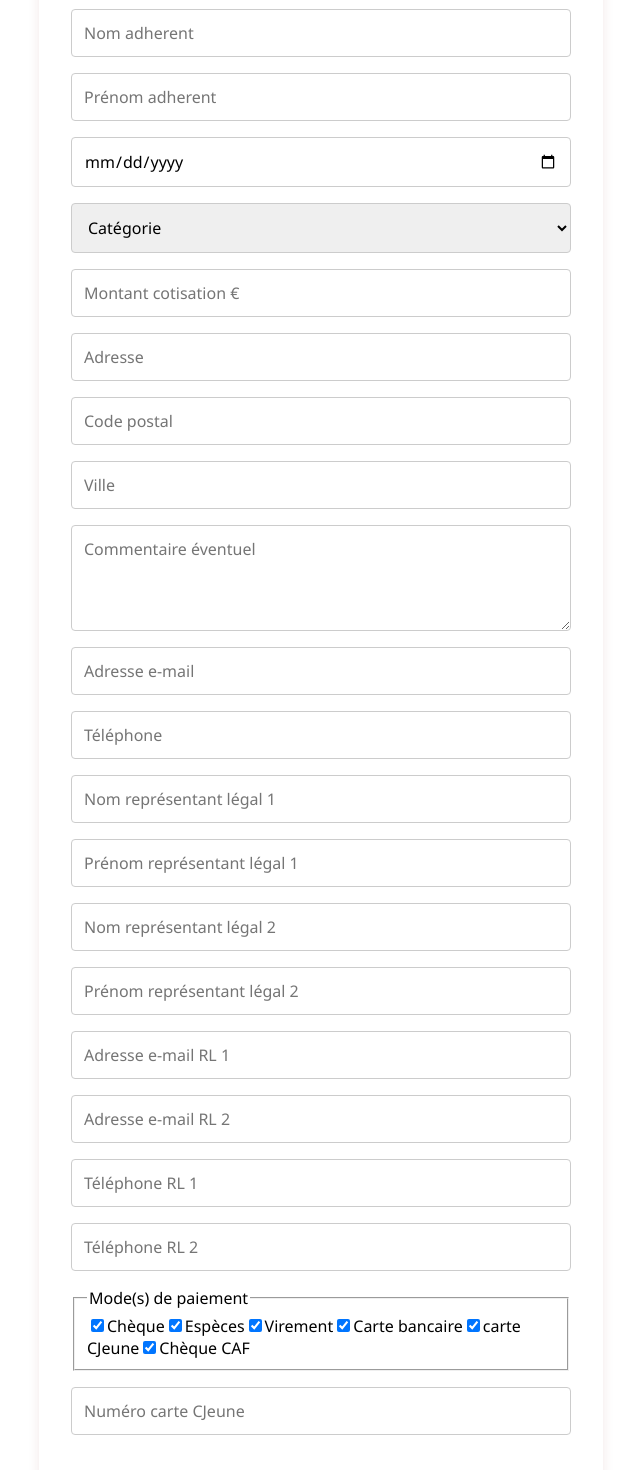
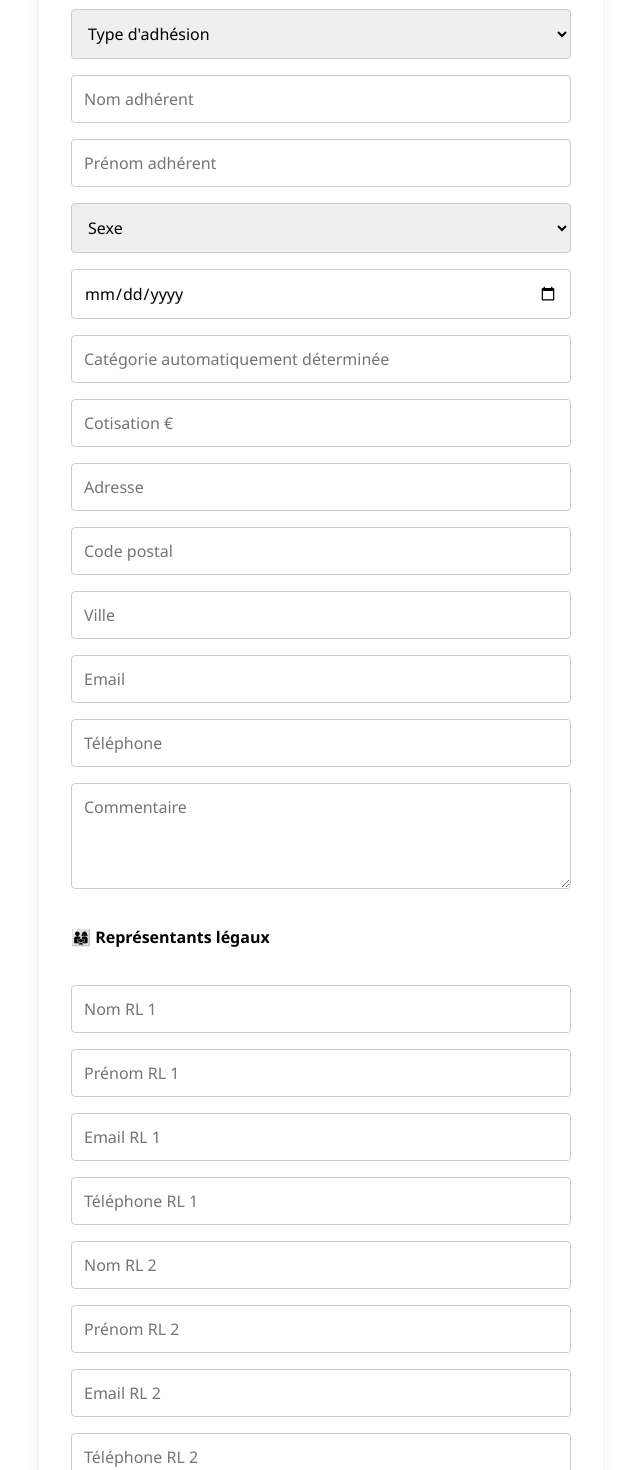
Before and after one commit to Bob-Correa/Projet-CBC-Front, a React (Create React App) app: page /inscription in a window 1280 px wide. Shown: the part 300-1770 px from the top of the page, without its empty margins (319-959 px from the left). Built offline with nearby package versions, Linux system fonts and the light colour scheme; no server answers.

Commit message:
modif formulaire Inscription

```diff
--- a/package.json
+++ b/package.json
@@ -8,6 +8,7 @@
     "@testing-library/react": "^16.3.0",
     "@testing-library/user-event": "^13.5.0",
     "react": "^19.1.0",
+    "react-calendar": "^6.0.0",
     "react-csv": "^2.2.2",
     "react-dom": "^19.1.0",
     "react-router-dom": "^7.6.3",
--- a/src/pages/Admin/ModifierPreinscription.jsx
+++ b/src/pages/Admin/ModifierPreinscription.jsx
@@ -16,7 +16,7 @@ export default function ModifierPreinscription() {
   const token = localStorage.getItem('adminToken');
 
   useEffect(() => {
-    fetch(`http://localhost:3000/api/preinscriptions/${id}`, {
+    fetch(`http://localhost:3000/api/inscriptions/${id}`, {
       headers: {
         Authorization: `Bearer ${token}`
       }
@@ -34,7 +34,7 @@ export default function ModifierPreinscription() {
   const handleSubmit = async (e) => {
     e.preventDefault();
 
-    const res = await fetch(`http://localhost:3000/api/preinscriptions/${id}`, {
+    const res = await fetch(`http://localhost:3000/api/inscriptions/${id}`, {
       method: 'PUT',
       headers: {
         'Content-Type': 'application/json',
@@ -44,7 +44,7 @@ export default function ModifierPreinscription() {
     });
 
     if (res.ok) {
-      navigate('/admin/preinscriptions');
+      navigate('/admin/inscriptions');
     } else {
       const err = await res.json();
       setMessage(err.message || "❌ Erreur lors de la modification");
--- a/src/pages/PreInscription.jsx
+++ b/src/pages/PreInscription.jsx
@@ -1,87 +1,181 @@
 import { useState } from 'react';
-import './preInscription.css'
-
-
+import './preInscription.css';
 
 export default function PreInscription() {
   const [formulaire, setFormulaire] = useState({
+    typeAdhesion: '',
     nom: '',
     prenom: '',
+    sexe: '',
     dateNaissance: '',
     categorie: '',
     cotisation: '',
-    modePaiement: ['Chèque', 'Espèces', 'Virement', 'Carte bancaire', 'carte CJeune','Chèque CAF'],
-    numeroCarteCJeune: '',
-    commentaire: '',
+    adresse: '',
+    codePostal: '',
+    ville: '',
     email: '',
     telephone: '',
-    adresse: '',
-    ville: '',
-    codePostal: '',
-    // Champs pour les représentants légaux
-    nomRL1: '',
-    prenomRL1: '',
-    nomRL2: '',
-    prenomRL2: '',
-    emailRL1: '',
-    emailRL2: '',
-    telephoneRL1: '',
-    telephoneRL2: ''
+    commentaire: '',
+    modePaiement: [],
+    numeroCarteCJeune: ''
   });
 
-  const cotisationsParCategorie = {
-    "Baby basket": 200,
-    "U7": 120 ,
-    "U9": 120,
-    "U11": 140,
-    "U13": 150,
-    "U15": 170,
-    "U18": 180,
-    "Seniors": 190,
+  const [representantsRL, setRepresentantsRL] = useState({
+    nomRL1: '', prenomRL1: '', emailRL1: '', telephoneRL1: '',
+    nomRL2: '', prenomRL2: '', emailRL2: '', telephoneRL2: ''
+  });
+
+  const [message, setMessage] = useState('');
+
+  const categoriesFemme = {
+    "Baby Basket": 200,
+    "U7": 120,
+    "U9F": 120,
+    "U11F": 140,
+    "U13F": 150,
+    "U15F": 170,
+    "U18F": 180,
+    "Senior Femme": 190,
     "Loisirs": 100
   };
+
+  const categoriesHomme = {
+    "Baby Basket": 200,
+    "U7": 120,
+    "U9G": 120,
+    "U11G": 140,
+    "U13G": 150,
+    "U15G": 170,
+    "U18G": 180,
+    "Senior Homme": 190,
+    "Loisirs": 100
+  };
+
+  //const listeCategories = formulaire.sexe === 'feminin'
+   // ? categoriesFemme
+    //: formulaire.sexe === 'masculin'
+    //? categoriesHomme
+    //: {};
+    const deduireCategorie = (annee, sexe) => {
+  if (!annee || !sexe) return '';
+
+  if (annee === 2021 || annee === 2022) return "Baby Basket";
+  if (annee === 2019 || annee === 2020) return "U7";
+  if (annee === 2017 || annee === 2018) return sexe === "feminin" ? "U9F" : "U9G";
+  if (annee === 2015 || annee === 2016) return sexe === "feminin" ? "U11F" : "U11G";
+  if (annee === 2013 || annee === 2014) return sexe === "feminin" ? "U13F" : "U13G";
+  if (annee === 2011 || annee === 2012) return sexe === "feminin" ? "U15F" : "U15G";
+  if ([2008, 2009, 2010].includes(annee)) return sexe === "feminin" ? "U18F" : "U18G";
+  if (annee <= 2007) return '';
+
+  return '';
+};
+
+
   const estMineur = () => {
-  if (!formulaire.dateNaissance) return true; // par défaut, afficher les champs
-  const anneeNaissance = new Date(formulaire.dateNaissance).getFullYear();
-  return anneeNaissance > 2007;
+    if (!formulaire.dateNaissance) return true;
+    const annee = new Date(formulaire.dateNaissance).getFullYear();
+    return annee > 2007;
+  };
+
+ const handleChange = (e) => {
+  const { name, value } = e.target;
+  let updatedForm = { ...formulaire, [name]: value };
+
+  if (name === "dateNaissance" || name === "sexe") {
+    const annee = new Date(
+      name === "dateNaissance" ? value : updatedForm.dateNaissance
+    ).getFullYear();
+
+    updatedForm.dateNaissance = name === "dateNaissance" ? value : formulaire.dateNaissance;
+    updatedForm.sexe = name === "sexe" ? value : formulaire.sexe;
+
+    const cat = deduireCategorie(annee, updatedForm.sexe);
+
+    if (cat) {
+      updatedForm.categorie = cat;
+      updatedForm.cotisation = (updatedForm.sexe === "feminin" ? categoriesFemme : categoriesHomme)[cat] || '';
+    } else {
+      // On réinitialise la catégorie et la cotisation si adulte
+      updatedForm.categorie = '';
+      updatedForm.cotisation = '';
+    }
+  }
+
+  if (name === "categorie") {
+    const tarif = (formulaire.sexe === "feminin" ? categoriesFemme : categoriesHomme)[value] || '';
+    updatedForm.categorie = value;
+    updatedForm.cotisation = tarif;
+  }
+
+  if (name in representantsRL) {
+    setRepresentantsRL(prev => ({ ...prev, [name]: value }));
+  } else {
+    setFormulaire(updatedForm);
+  }
 };
 
 
 
-  const [message, setMessage] = useState('');
-
- const handleChange = (e) => {
-  const { name, value } = e.target;
-
-  if (name === 'categorie') {
+  const handlePaiementChange = (e) => {
+    const { value, checked } = e.target;
     setFormulaire(prev => ({
       ...prev,
-      categorie: value,
-      cotisation: cotisationsParCategorie[value] || ''
+      modePaiement: checked
+        ? [...prev.modePaiement, value]
+        : prev.modePaiement.filter(mp => mp !== value)
     }));
-  } else {
-    setFormulaire(prev => ({ ...prev, [name]: value }));
-  }
   };
 
   const handleSubmit = async (e) => {
     e.preventDefault();
 
+    const payload = {
+      ...formulaire,
+      representants: estMineur()
+        ? [
+            {
+              nom: representantsRL.nomRL1,
+              prenom: representantsRL.prenomRL1,
+              email: representantsRL.emailRL1,
+              telephone: representantsRL.telephoneRL1
+            },
+            representantsRL.nomRL2 && representantsRL.prenomRL2
+              ? {
+                  nom: representantsRL.nomRL2,
+                  prenom: representantsRL.prenomRL2,
+                  email: representantsRL.emailRL2,
+                  telephone: representantsRL.telephoneRL2
+                }
+              : null
+          ].filter(Boolean)
+        : []
+    };
+
+    try {
       const res = await fetch('http://localhost:3000/api/inscriptions', {
         method: 'POST',
         headers: { 'Content-Type': 'application/json' },
-      body: JSON.stringify(formulaire)
+        body: JSON.stringify(payload)
       });
 
       if (res.ok) {
         setMessage("✅ Pré-inscription enregistrée !");
         setFormulaire({
-        nom: '', prenom: '', dateNaissance: '', categorie: '',
-        cotisation: '', commentaire: '', email: '', telephone: ''
+          nom: '', prenom: '', sexe: '', dateNaissance: '', categorie: '',
+          cotisation: '', adresse: '', codePostal: '', ville: '',
+          email: '', telephone: '', commentaire: '', modePaiement: [], numeroCarteCJeune: ''
+        });
+        setRepresentantsRL({
+          nomRL1: '', prenomRL1: '', emailRL1: '', telephoneRL1: '',
+          nomRL2: '', prenomRL2: '', emailRL2: '', telephoneRL2: ''
         });
       } else {
         const err = await res.json();
         setMessage(`❌ ${err.message || 'Erreur lors de la pré-inscription'}`);
+      }
+    } catch {
+      setMessage('❌ Serveur inaccessible');
     }
   };
 
@@ -89,121 +183,93 @@ const estMineur = () => {
     <form onSubmit={handleSubmit} className="form-preinscription">
       <h2>📝 Pré-Inscription</h2>
 
-      <input type="text" name="nom" placeholder="Nom adherent" value={formulaire.nom} onChange={handleChange} required />
-      <input type="text" name="prenom" placeholder="Prénom adherent" value={formulaire.prenom} onChange={handleChange} required />
-      <input type="date" name="dateNaissance" value={formulaire.dateNaissance} onChange={handleChange} />
+      <select name="typeAdhesion" value={formulaire.typeAdhesion} onChange={handleChange} required>
+  <option value="">Type d'adhésion</option>
+  <option value="nouvelle">Nouvelle adhésion</option>
+  <option value="renouvellement">Renouvellement</option>
+</select>
+
+
+      <input type="text" name="nom" placeholder="Nom adhérent" value={formulaire.nom} onChange={handleChange} required />
+      <input type="text" name="prenom" placeholder="Prénom adhérent" value={formulaire.prenom} onChange={handleChange} required />
+
+      <select name="sexe" value={formulaire.sexe} onChange={handleChange} required>
+        <option value="">Sexe</option>
+        <option value="masculin">Masculin</option>
+        <option value="feminin">Féminin</option>
+      </select>
+
+      <input type="date" name="dateNaissance" value={formulaire.dateNaissance} onChange={handleChange} required />
+
+ {formulaire.dateNaissance && new Date(formulaire.dateNaissance).getFullYear() <= 2007 ? (
   <select name="categorie" value={formulaire.categorie} onChange={handleChange} required>
-        <option value="">Catégorie</option>
-            <option value="Baby basket">Baby basket</option>
-            <option value="U7">U7 (Enfant né en 2019 ou 2020)</option>
-            <option value="U9">U9 (Enfant né en 2017 ou 2018)</option>
-            <option value="U11">U11 (Enfant né en 2015 ou 2016)</option>
-            <option value="U13">U13 (Enfant né en 2013 ou 2014)</option>
-            <option value="U15">U15 (Enfant né en 2011 ou 2012)</option>
-            <option value="U18">U18 (Enfant né en 2008, 2009 ou 2010)</option>
-            <option value="Seniors">Seniors</option>
-            <option value="Loisirs">Loisirs (Jusqu’à 97 ans)</option>
+    <option value="">Catégorie adulte</option>
+    {formulaire.sexe === "feminin" && (
+      <>
+        <option value="Senior Femme">Senior Femme</option>
+        <option value="Loisirs">Loisirs</option>
+      </>
+    )}
+    {formulaire.sexe === "masculin" && (
+      <>
+        <option value="Senior Homme">Senior Homme</option>
+        <option value="Loisirs">Loisirs</option>
+      </>
+    )}
   </select>
-       <input type="number" name="cotisation" placeholder="Montant cotisation €" value={formulaire.cotisation} readOnly required />
+) : (
+  <input
+    type="text"
+    name="categorie"
+    value={formulaire.categorie}
+    readOnly
+    placeholder="Catégorie automatiquement déterminée"
+    required
+  />
+)}
+
+
+
+      <input type="number" name="cotisation" placeholder="Cotisation €" value={formulaire.cotisation} readOnly required />
+
       <input type="text" name="adresse" placeholder="Adresse" value={formulaire.adresse} onChange={handleChange} required />
       <input type="text" name="codePostal" placeholder="Code postal" value={formulaire.codePostal} onChange={handleChange} required />
       <input type="text" name="ville" placeholder="Ville" value={formulaire.ville} onChange={handleChange} required />
+      <input type="email" name="email" placeholder="Email" value={formulaire.email} onChange={handleChange} required />
+      <input type="tel" name="telephone" placeholder="Téléphone" value={formulaire.telephone} onChange={handleChange} required />
+      <textarea name="commentaire" placeholder="Commentaire" value={formulaire.commentaire} onChange={handleChange} />
 
-      <textarea name="commentaire" placeholder="Commentaire éventuel" value={formulaire.commentaire} onChange={handleChange} />
-        <input type="email" name="email" placeholder="Adresse e-mail" value={formulaire.email} onChange={handleChange} required />
-        <input type="tel" name="telephone" placeholder="Téléphone" value={formulaire.telephone} onChange={handleChange} required />
       {estMineur() && (
         <>
-    <input
-      type="text"
-      name="nomRL1"
-      placeholder="Nom représentant légal 1"
-      value={formulaire.nomRL1}
-      onChange={handleChange}
-      required
-    />
-    <input
-      type="text"
-      name="prenomRL1"
-      placeholder="Prénom représentant légal 1"
-      value={formulaire.prenomRL1}
-      onChange={handleChange}
-      required
-    />
-    <input
-      type="text"
-      name="nomRL2"
-      placeholder="Nom représentant légal 2"
-      value={formulaire.nomRL2}
-      onChange={handleChange}
-    />
-    <input
-      type="text"
-      name="prenomRL2"
-      placeholder="Prénom représentant légal 2"
-      value={formulaire.prenomRL2}
-      onChange={handleChange}
-    />
-    <input
-      type="email"
-      name="emailRL1"
-      placeholder="Adresse e-mail RL 1"
-      value={formulaire.emailRL1}
-      onChange={handleChange}
-      required
-    />
-    <input
-      type="email"
-      name="emailRL2"
-      placeholder="Adresse e-mail RL 2"
-      value={formulaire.emailRL2}
-      onChange={handleChange}
-    />
-    <input
-      type="tel"
-      name="telephoneRL1"
-      placeholder="Téléphone RL 1"
-      value={formulaire.telephoneRL1}
-      onChange={handleChange}
-    />
-    <input
-      type="tel"
-      name="telephoneRL2"
-      placeholder="Téléphone RL 2"
-      value={formulaire.telephoneRL2}
-      onChange={handleChange}
-    />
+          <h4>👨‍👩‍👧 Représentants légaux</h4>
+          <input type="text" name="nomRL1" placeholder="Nom RL 1" value={representantsRL.nomRL1} onChange={handleChange} required />
+          <input type="text" name="prenomRL1" placeholder="Prénom RL 1" value={representantsRL.prenomRL1} onChange={handleChange} required />
+          <input type="email" name="emailRL1" placeholder="Email RL 1" value={representantsRL.emailRL1} onChange={handleChange} required />
+          <input type="tel" name="telephoneRL1" placeholder="Téléphone RL 1" value={representantsRL.telephoneRL1} onChange={handleChange} />
+          <input type="text" name="nomRL2" placeholder="Nom RL 2" value={representantsRL.nomRL2} onChange={handleChange} />
+          <input type="text" name="prenomRL2" placeholder="Prénom RL 2" value={representantsRL.prenomRL2} onChange={handleChange} />
+          <input type="email" name="emailRL2" placeholder="Email RL 2" value={representantsRL.emailRL2} onChange={handleChange} />
+          <input type="tel" name="telephoneRL2" placeholder="Téléphone RL 2" value={representantsRL.telephoneRL2} onChange={handleChange} />
         </>
       )}
 
-       <fieldset className="checkboxes-paiement">
-  <legend>Mode(s) de paiement</legend>
-  {['Chèque', 'Espèces', 'Virement', 'Carte bancaire', 'carte CJeune', 'Chèque CAF'].map((moyen) => (
-    <label key={moyen}>
+            <fieldset>
+        <legend>💳 Mode(s) de paiement</legend>
+        {['Chèque', 'Espèces', 'Virement', 'Carte bancaire', 'carte CJeune', 'Chèque CAF'].map((mode) => (
+          <label key={mode}>
             <input
               type="checkbox"
               name="modePaiement"
-        value={moyen}
-        checked={formulaire.modePaiement.includes(moyen)}
-        onChange={(e) => {
-          const checked = e.target.checked;
-          const value = e.target.value;
-
-          setFormulaire(prev => ({
-            ...prev,
-            modePaiement: checked
-              ? [...prev.modePaiement, value]
-              : prev.modePaiement.filter(mp => mp !== value)
-          }));
-        }}
+              value={mode}
+              checked={formulaire.modePaiement.includes(mode)}
+              onChange={handlePaiementChange}
             />
-      {moyen}
+            {mode}
           </label>
         ))}
       </fieldset>
 
-
-{formulaire.modePaiement.includes("carte CJeune") && (
+      {formulaire.modePaiement.includes('carte CJeune') && (
         <input
           type="text"
           name="numeroCarteCJeune"
@@ -214,15 +280,14 @@ const estMineur = () => {
         />
       )}
 
-{formulaire.modePaiement && (
+      {formulaire.modePaiement.length > 0 && (
         <p style={{ color: '#7f1d1d', fontWeight: 500 }}>
-    Mode de paiement sélectionné : {formulaire.modePaiement}
+          Mode(s) de paiement sélectionné(s) : {formulaire.modePaiement.join(', ')}
         </p>
       )}
 
+      <button type="submit">Envoyer la demande</button>
 
-
-      <button type="submit">Envoyer la demande</button>
       {message && (
         <div className="confirmation-animation">
           <div className="checkmark-circle">
@@ -233,11 +298,6 @@ const estMineur = () => {
           <p>{message}</p>
         </div>
       )}
-
-
     </form>
-
   );
-
-
 }
```
Also changed, not shown: src/pages/Admin/AdminPreinscription.jsx (+4 -4 lines), 1 other file (tests, documents, lock files or other folders). Lines whose indentation alone changed are shown as unchanged.
